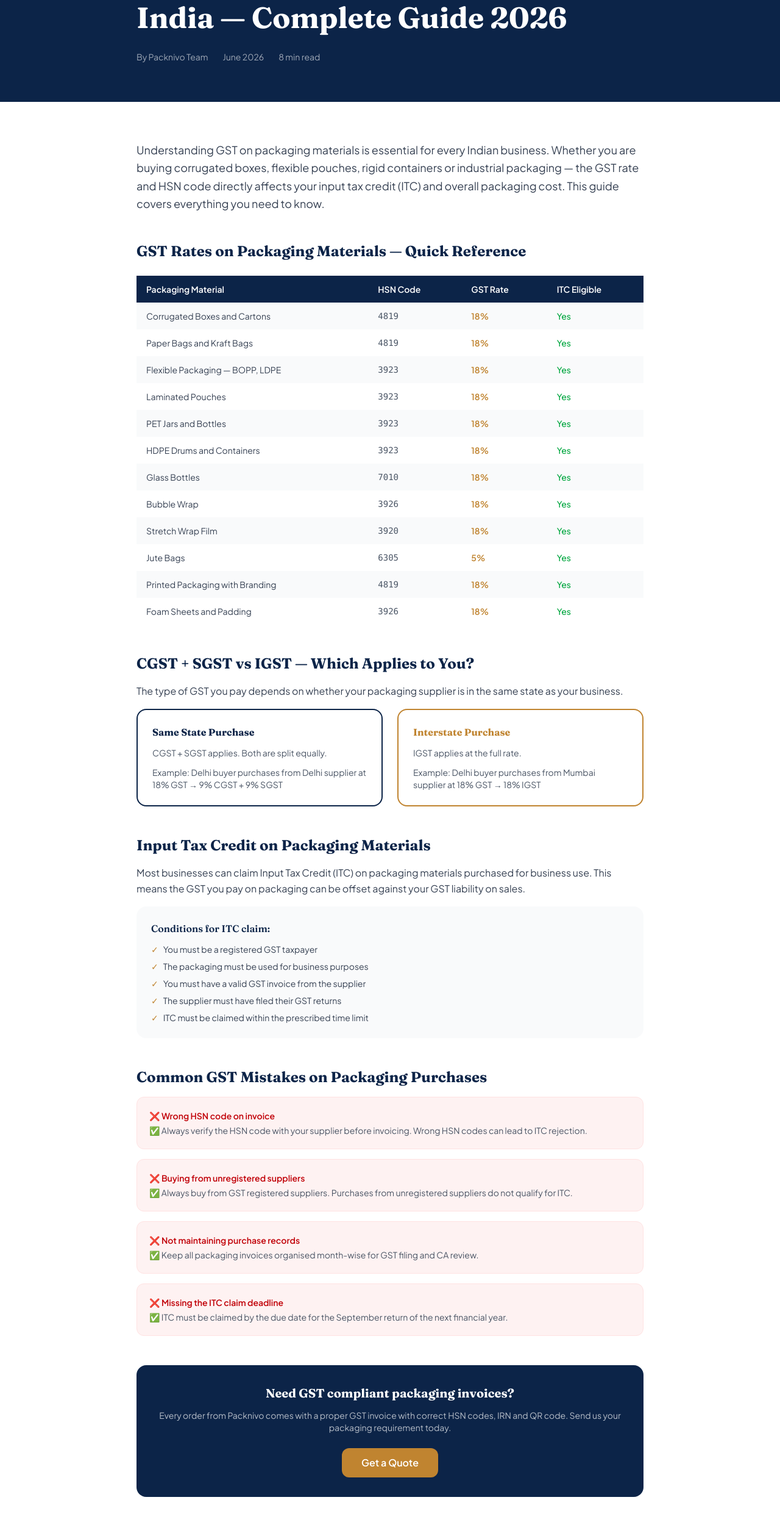
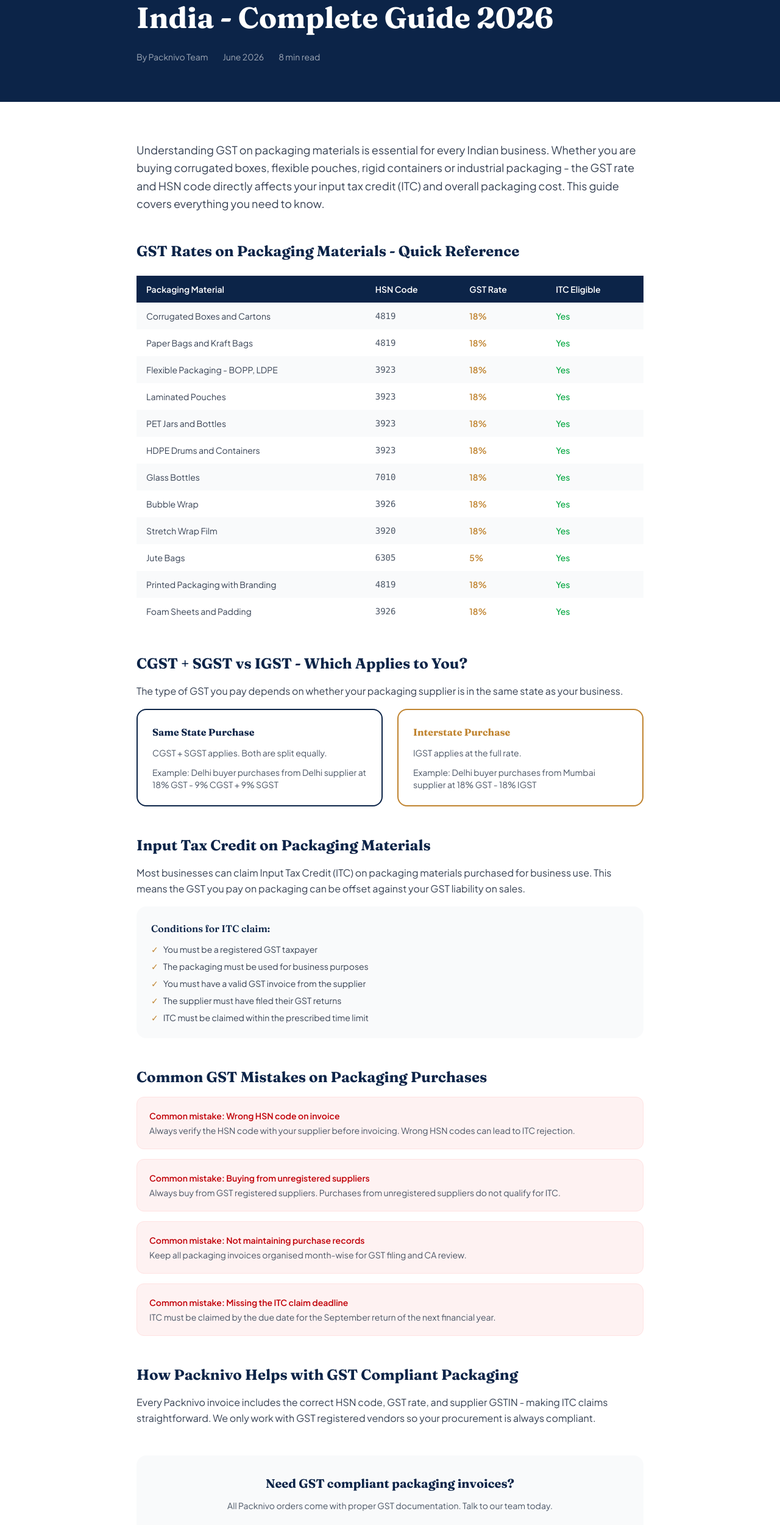
Before and after one commit to Packnivo/packnivo-website, a Next.js app: page /blog/gst-on-packaging-materials-india in a window 1280 px wide. Shown: the part 249-2749 px from the top of the page at 61% size. Built offline with nearby package versions, Linux system fonts and the light colour scheme.

Commit message:
Fix encoding on blog articles and solutions page

```diff
--- a/app/blog/gst-on-packaging-materials-india/page.tsx
+++ b/app/blog/gst-on-packaging-materials-india/page.tsx
@@ -2,11 +2,11 @@ import type { Metadata } from "next";
 import Link from "next/link";
 
 export const metadata: Metadata = {
-  title: "GST on Packaging Materials in India 2026 — Complete Guide | Packnivo",
+  title: "GST on Packaging Materials in India 2026 - Complete Guide | Packnivo",
   description: "Complete guide to GST rates on packaging materials in India. HSN codes, tax rates and ITC eligibility for corrugated boxes, flexible packaging, rigid containers and more.",
   keywords: "GST on packaging materials India, HSN code packaging, packaging GST rate, corrugated box GST, flexible packaging GST",
   openGraph: {
-    title: "GST on Packaging Materials in India 2026 — Complete Guide",
+    title: "GST on Packaging Materials in India 2026 - Complete Guide",
     description: "Complete guide to GST rates on packaging materials in India. HSN codes, tax rates and ITC eligibility.",
     url: "https://packnivo.com/blog/gst-on-packaging-materials-india",
     siteName: "Packnivo",
@@ -17,16 +17,15 @@ export const metadata: Metadata = {
 export default function GSTPackagingBlog() {
   return (
     <>
-      {/* Header */}
       <section style={{ backgroundColor: "#0C2448" }} className="py-16">
         <div className="max-w-4xl mx-auto px-4 sm:px-6 lg:px-8">
           <div className="flex items-center gap-2 text-sm mb-6">
             <Link href="/blog" className="text-white/60 hover:text-white transition-colors">Blog</Link>
-            <span className="text-white/40">→</span>
-            <span style={{ color: "#C08430" }}>GST & Compliance</span>
+            <span className="text-white/40">-&gt;</span>
+            <span style={{ color: "#C08430" }}>GST &amp; Compliance</span>
           </div>
           <h1 className="text-3xl md:text-5xl font-bold text-white mb-6 leading-tight" style={{ fontFamily: "Fraunces, serif" }}>
-            GST on Packaging Materials in India — Complete Guide 2026
+            GST on Packaging Materials in India - Complete Guide 2026
           </h1>
           <div className="flex items-center gap-6 text-sm text-white/60">
             <span>By Packnivo Team</span>
@@ -36,19 +35,16 @@ export default function GSTPackagingBlog() {
         </div>
       </section>
 
-      {/* Content */}
       <section className="py-16 bg-white">
         <div className="max-w-4xl mx-auto px-4 sm:px-6 lg:px-8">
           <div className="prose max-w-none">
 
-            {/* Intro */}
             <p className="text-lg text-gray-700 leading-relaxed mb-8">
-              Understanding GST on packaging materials is essential for every Indian business. Whether you are buying corrugated boxes, flexible pouches, rigid containers or industrial packaging — the GST rate and HSN code directly affects your input tax credit (ITC) and overall packaging cost. This guide covers everything you need to know.
+              Understanding GST on packaging materials is essential for every Indian business. Whether you are buying corrugated boxes, flexible pouches, rigid containers or industrial packaging - the GST rate and HSN code directly affects your input tax credit (ITC) and overall packaging cost. This guide covers everything you need to know.
             </p>
 
-            {/* Quick Reference Table */}
             <h2 className="text-2xl font-bold mb-6 mt-12" style={{ color: "#0C2448", fontFamily: "Fraunces, serif" }}>
-              GST Rates on Packaging Materials — Quick Reference
+              GST Rates on Packaging Materials - Quick Reference
             </h2>
             <div className="overflow-x-auto mb-12">
               <table className="w-full border-collapse text-sm">
@@ -64,7 +60,7 @@ export default function GSTPackagingBlog() {
                   {[
                     { material: "Corrugated Boxes and Cartons", hsn: "4819", gst: "18%", itc: "Yes" },
                     { material: "Paper Bags and Kraft Bags", hsn: "4819", gst: "18%", itc: "Yes" },
-                    { material: "Flexible Packaging — BOPP, LDPE", hsn: "3923", gst: "18%", itc: "Yes" },
+                    { material: "Flexible Packaging - BOPP, LDPE", hsn: "3923", gst: "18%", itc: "Yes" },
                     { material: "Laminated Pouches", hsn: "3923", gst: "18%", itc: "Yes" },
                     { material: "PET Jars and Bottles", hsn: "3923", gst: "18%", itc: "Yes" },
                     { material: "HDPE Drums and Containers", hsn: "3923", gst: "18%", itc: "Yes" },
@@ -86,9 +82,8 @@ export default function GSTPackagingBlog() {
               </table>
             </div>
 
-            {/* CGST vs IGST */}
             <h2 className="text-2xl font-bold mb-4 mt-12" style={{ color: "#0C2448", fontFamily: "Fraunces, serif" }}>
-              CGST + SGST vs IGST — Which Applies to You?
+              CGST + SGST vs IGST - Which Applies to You?
             </h2>
             <p className="text-gray-700 leading-relaxed mb-4">
               The type of GST you pay depends on whether your packaging supplier is in the same state as your business.
@@ -97,16 +92,15 @@ export default function GSTPackagingBlog() {
               <div className="p-6 rounded-2xl border-2" style={{ borderColor: "#0C2448" }}>
                 <h3 className="font-bold mb-3" style={{ color: "#0C2448" }}>Same State Purchase</h3>
                 <p className="text-sm text-gray-600 mb-3">CGST + SGST applies. Both are split equally.</p>
-                <p className="text-sm text-gray-600">Example: Delhi buyer purchases from Delhi supplier at 18% GST → 9% CGST + 9% SGST</p>
+                <p className="text-sm text-gray-600">Example: Delhi buyer purchases from Delhi supplier at 18% GST - 9% CGST + 9% SGST</p>
               </div>
               <div className="p-6 rounded-2xl border-2" style={{ borderColor: "#C08430" }}>
                 <h3 className="font-bold mb-3" style={{ color: "#C08430" }}>Interstate Purchase</h3>
                 <p className="text-sm text-gray-600 mb-3">IGST applies at the full rate.</p>
-                <p className="text-sm text-gray-600">Example: Delhi buyer purchases from Mumbai supplier at 18% GST → 18% IGST</p>
+                <p className="text-sm text-gray-600">Example: Delhi buyer purchases from Mumbai supplier at 18% GST - 18% IGST</p>
               </div>
             </div>
 
-            {/* ITC */}
             <h2 className="text-2xl font-bold mb-4 mt-12" style={{ color: "#0C2448", fontFamily: "Fraunces, serif" }}>
               Input Tax Credit on Packaging Materials
             </h2>
@@ -116,15 +110,14 @@ export default function GSTPackagingBlog() {
             <div className="bg-gray-50 rounded-2xl p-6 mb-8">
               <h3 className="font-semibold mb-3" style={{ color: "#0C2448" }}>Conditions for ITC claim:</h3>
               <ul className="space-y-2 text-sm text-gray-700">
-                <li className="flex items-start gap-2"><span style={{ color: "#C08430" }}>✓</span> You must be a registered GST taxpayer</li>
-                <li className="flex items-start gap-2"><span style={{ color: "#C08430" }}>✓</span> The packaging must be used for business purposes</li>
-                <li className="flex items-start gap-2"><span style={{ color: "#C08430" }}>✓</span> You must have a valid GST invoice from the supplier</li>
-                <li className="flex items-start gap-2"><span style={{ color: "#C08430" }}>✓</span> The supplier must have filed their GST returns</li>
-                <li className="flex items-start gap-2"><span style={{ color: "#C08430" }}>✓</span> ITC must be claimed within the prescribed time limit</li>
+                <li className="flex items-start gap-2"><span style={{ color: "#C08430" }}>&#10003;</span> You must be a registered GST taxpayer</li>
+                <li className="flex items-start gap-2"><span style={{ color: "#C08430" }}>&#10003;</span> The packaging must be used for business purposes</li>
+                <li className="flex items-start gap-2"><span style={{ color: "#C08430" }}>&#10003;</span> You must have a valid GST invoice from the supplier</li>
+                <li className="flex items-start gap-2"><span style={{ color: "#C08430" }}>&#10003;</span> The supplier must have filed their GST returns</li>
+                <li className="flex items-start gap-2"><span style={{ color: "#C08430" }}>&#10003;</span> ITC must be claimed within the prescribed time limit</li>
               </ul>
             </div>
 
-            {/* Common Mistakes */}
             <h2 className="text-2xl font-bold mb-4 mt-12" style={{ color: "#0C2448", fontFamily: "Fraunces, serif" }}>
               Common GST Mistakes on Packaging Purchases
             </h2>
@@ -136,21 +129,23 @@ export default function GSTPackagingBlog() {
                 { mistake: "Missing the ITC claim deadline", fix: "ITC must be claimed by the due date for the September return of the next financial year." },
               ].map((item, index) => (
                 <div key={index} className="p-5 rounded-xl bg-red-50 border border-red-100">
-                  <p className="font-semibold text-red-700 text-sm mb-1">❌ {item.mistake}</p>
-                  <p className="text-sm text-gray-600">✅ {item.fix}</p>
+                  <p className="font-semibold text-red-700 text-sm mb-1">Common mistake: {item.mistake}</p>
+                  <p className="text-sm text-gray-600">{item.fix}</p>
                 </div>
               ))}
             </div>
 
-            {/* CTA */}
-            <div className="rounded-2xl p-8 mt-12 text-center" style={{ backgroundColor: "#0C2448" }}>
-              <h3 className="text-xl font-bold text-white mb-3" style={{ fontFamily: "Fraunces, serif" }}>
-                Need GST compliant packaging invoices?
-              </h3>
-              <p className="text-white/70 text-sm mb-6">
-                Every order from Packnivo comes with a proper GST invoice with correct HSN codes, IRN and QR code. Send us your packaging requirement today.
-              </p>
-              <Link href="/contact" className="inline-flex items-center gap-2 px-8 py-3 rounded-xl font-semibold text-white transition-all hover:opacity-90" style={{ backgroundColor: "#C08430" }}>
+            <h2 className="text-2xl font-bold mb-4 mt-12" style={{ color: "#0C2448", fontFamily: "Fraunces, serif" }}>
+              How Packnivo Helps with GST Compliant Packaging
+            </h2>
+            <p className="text-gray-700 leading-relaxed mb-4">
+              Every Packnivo invoice includes the correct HSN code, GST rate, and supplier GSTIN - making ITC claims straightforward. We only work with GST registered vendors so your procurement is always compliant.
+            </p>
+
+            <div className="bg-gray-50 rounded-2xl p-8 mt-12 text-center">
+              <h3 className="text-xl font-bold mb-3" style={{ color: "#0C2448", fontFamily: "Fraunces, serif" }}>Need GST compliant packaging invoices?</h3>
+              <p className="text-gray-600 mb-6 text-sm">All Packnivo orders come with proper GST documentation. Talk to our team today.</p>
+              <Link href="/contact" className="inline-flex items-center gap-2 px-8 py-4 rounded-xl font-semibold text-white transition-all hover:opacity-90" style={{ backgroundColor: "#0C2448" }}>
                 Get a Quote
               </Link>
             </div>
@@ -158,25 +153,6 @@ export default function GSTPackagingBlog() {
           </div>
         </div>
       </section>
-
-      {/* Related Posts */}
-      <section className="py-12 bg-gray-50">
-        <div className="max-w-4xl mx-auto px-4 sm:px-6 lg:px-8">
-          <h2 className="text-xl font-bold mb-6" style={{ color: "#0C2448", fontFamily: "Fraunces, serif" }}>Related Articles</h2>
-          <div className="grid md:grid-cols-3 gap-4">
-            {[
-              { title: "Corrugated Box Sizes and Prices in India 2026", href: "/blog/corrugated-box-sizes-prices-india", category: "Product Guide" },
-              { title: "How to Find Packaging Suppliers in Delhi", href: "/blog/packaging-suppliers-delhi", category: "Procurement" },
-              { title: "Amazon India Packaging Requirements", href: "/blog/amazon-india-packaging-requirements", category: "E-Commerce" },
-            ].map((post) => (
-              <Link key={post.href} href={post.href} className="bg-white rounded-xl p-5 border border-gray-100 hover:shadow-md transition-shadow">
-                <span className="text-xs font-medium px-2 py-1 rounded-full mb-3 inline-block" style={{ backgroundColor: "rgba(12,36,72,0.08)", color: "#0C2448" }}>{post.category}</span>
-                <h3 className="text-sm font-semibold" style={{ color: "#0C2448" }}>{post.title}</h3>
-              </Link>
-            ))}
-          </div>
-        </div>
-      </section>
     </>
   );
 }
```
Also changed, not shown: app/blog/page.tsx (line endings or trailing spaces).
